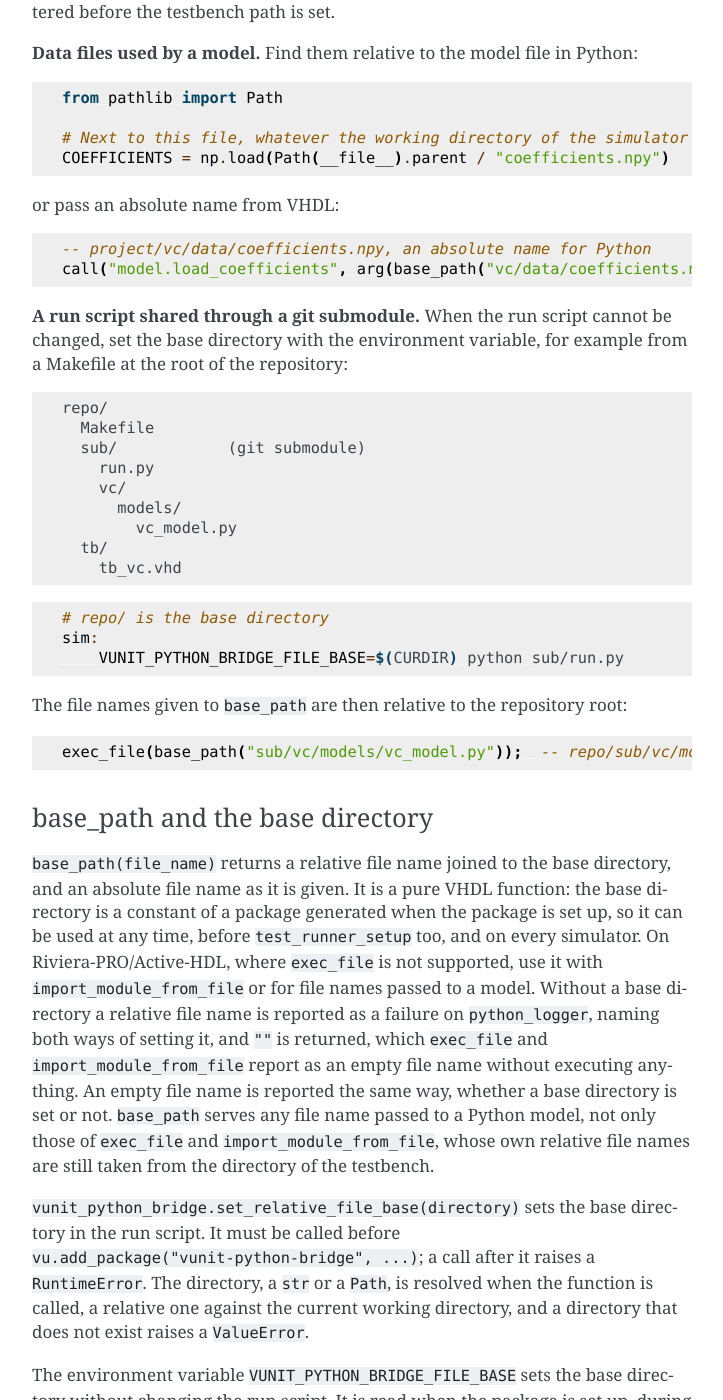
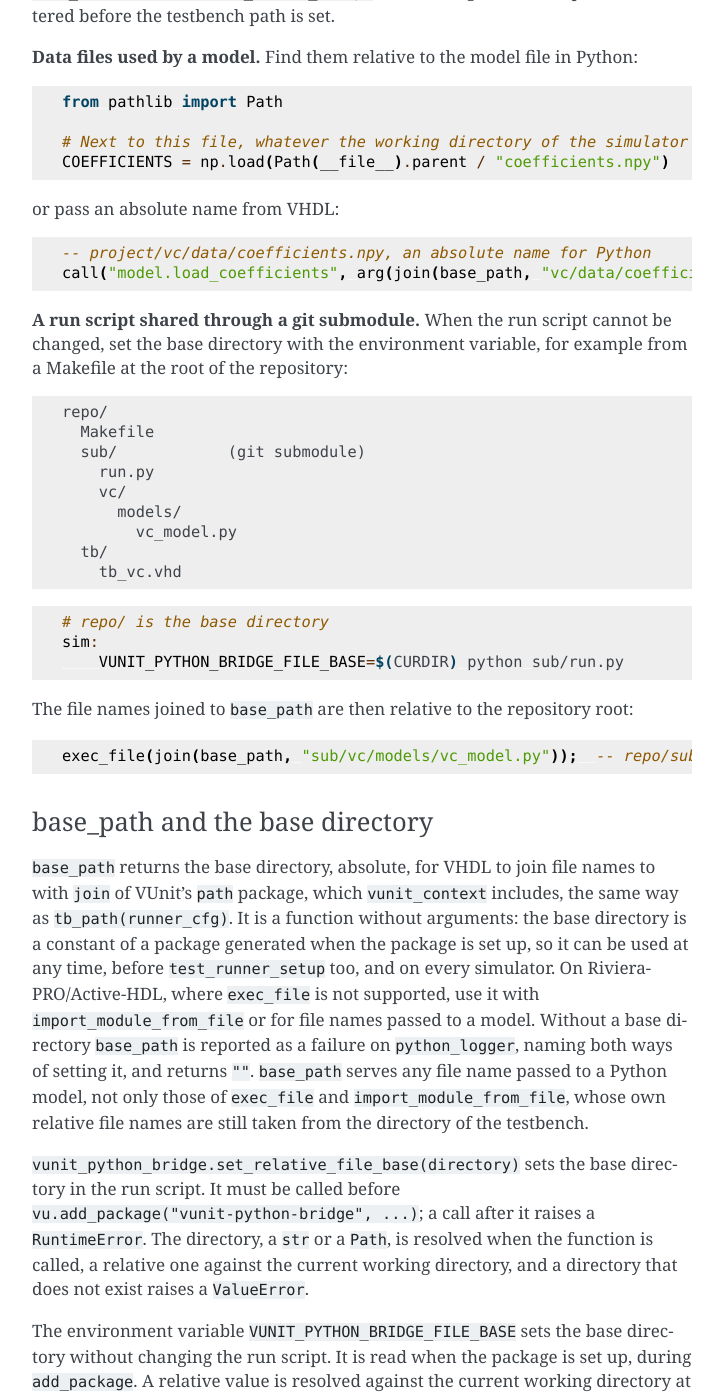
Before and after one commit to VUnit/vunit-python-bridge, a Sphinx documentation site: the page built from docs/user_guide.rst, in a window 1280 px wide and 1400 px high, scrolled down 14681 px. Shown: the whole window, without its empty margins (388-1111 px from the left). Built offline with Sphinx 7.4.7, drawn with Linux system fonts in a browser that asks for light colours; some of the changed text lies outside the part shown.

Commit message:
Make base_path a function without arguments that returns the base directory
VHDL joins file names to it with join, like tb_path(runner_cfg):
join(base_path, "vc/models/uart_model.py"). Without a base directory it is
still reported as a failure on python_logger, naming both ways of setting it.

Co-Authored-By: Claude Opus 5.5 <noreply@anthropic.com>

```diff
--- a/docs/user_guide.rst
+++ b/docs/user_guide.rst
@@ -622,14 +622,15 @@ How a file name is resolved
    * - The same before ``test_runner_setup`` has completed, or without a
        test runner
      - Nothing: it is reported as a failure, which suggests calling it after
-       ``test_runner_setup``, giving an absolute name or using ``base_path``.
-   * - Absolute name given to ``exec_file``, ``import_module_from_file`` or
-       ``base_path``
+       ``test_runner_setup``, giving an absolute name or joining it to
+       ``base_path``.
+   * - Absolute name given to ``exec_file`` or ``import_module_from_file``
      - Used as it is given.
-   * - ``base_path("x")``, at any time, time 0 included
+   * - ``join(base_path, "x")``, at any time, time 0 included
      - The base directory set by ``set_relative_file_base`` in the run script
-       or by the environment variable ``VUNIT_PYTHON_BRIDGE_FILE_BASE``.
-       Without a base directory it is reported as a failure.
+       or by the environment variable ``VUNIT_PYTHON_BRIDGE_FILE_BASE``, which
+       ``base_path`` returns. Without a base directory ``base_path`` is
+       reported as a failure.
    * - Relative name opened by Python code: ``open``, ``numpy.load``,
        ``pathlib.Path`` and so on
      - The current working directory of Python, which is the working
@@ -692,8 +693,8 @@ names independent of the directory the run script is started from:
 
 .. code-block:: vhdl
 
-    exec_file(base_path("vc/models/uart_model.py"), session);  -- project/vc/models/uart_model.py
-    import_module_from_file(base_path("vc/models/helpers.py"), "helpers", session);  -- project/vc/models/helpers.py
+    exec_file(join(base_path, "vc/models/uart_model.py"), session);  -- project/vc/models/uart_model.py
+    import_module_from_file(join(base_path, "vc/models/helpers.py"), "helpers", session);  -- project/vc/models/helpers.py
 
 Alternatively, import the model by module name from a directory on
 ``sys.path``: the directory of the run script, or one added to ``PYTHONPATH``
@@ -739,7 +740,7 @@ or pass an absolute name from VHDL:
 .. code-block:: vhdl
 
     -- project/vc/data/coefficients.npy, an absolute name for Python
-    call("model.load_coefficients", arg(base_path("vc/data/coefficients.npy")));
+    call("model.load_coefficients", arg(join(base_path, "vc/data/coefficients.npy")));
 
 **A run script shared through a git submodule.** When the run script cannot be
 changed, set the base directory with the environment variable, for example from
@@ -763,29 +764,28 @@ a Makefile at the root of the repository:
     sim:
     	VUNIT_PYTHON_BRIDGE_FILE_BASE=$(CURDIR) python sub/run.py
 
-The file names given to ``base_path`` are then relative to the repository
+The file names joined to ``base_path`` are then relative to the repository
 root:
 
 .. code-block:: vhdl
 
-    exec_file(base_path("sub/vc/models/vc_model.py"));  -- repo/sub/vc/models/vc_model.py
+    exec_file(join(base_path, "sub/vc/models/vc_model.py"));  -- repo/sub/vc/models/vc_model.py
 
 base_path and the base directory
 ~~~~~~~~~~~~~~~~~~~~~~~~~~~~~~~~
 
-``base_path(file_name)`` returns a relative file name joined to the base
-directory, and an absolute file name as it is given. It is a pure VHDL
-function: the base directory is a constant of a package generated when the
-package is set up, so it can be used at any time, before
-``test_runner_setup`` too, and on every simulator. On Riviera-PRO/Active-HDL,
-where ``exec_file`` is not supported, use it with ``import_module_from_file``
-or for file names passed to a model. Without a base directory a relative file
-name is reported as a failure on ``python_logger``, naming both ways of setting
-it, and ``""`` is returned, which ``exec_file`` and ``import_module_from_file``
-report as an empty file name without executing anything. An empty file name is
-reported the same way, whether a base directory is set or not. ``base_path`` serves any file name passed to a Python model, not
-only those of ``exec_file`` and ``import_module_from_file``, whose own
-relative file names are still taken from the directory of the testbench.
+``base_path`` returns the base directory, absolute, for VHDL to join file
+names to with ``join`` of VUnit's ``path`` package, which ``vunit_context``
+includes, the same way as ``tb_path(runner_cfg)``. It is a function without
+arguments: the base directory is a constant of a package generated when the
+package is set up, so it can be used at any time, before ``test_runner_setup``
+too, and on every simulator. On Riviera-PRO/Active-HDL, where ``exec_file`` is
+not supported, use it with ``import_module_from_file`` or for file names passed
+to a model. Without a base directory ``base_path`` is reported as a failure on
+``python_logger``, naming both ways of setting it, and returns ``""``.
+``base_path`` serves any file name passed to a Python model, not only those of
+``exec_file`` and ``import_module_from_file``, whose own relative file names
+are still taken from the directory of the testbench.
 
 ``vunit_python_bridge.set_relative_file_base(directory)`` sets the base
 directory in the run script. It must be called before
@@ -880,7 +880,7 @@ arguments, a 20 register status dump, wide
 Python model failing with the logger of the default session mocked. Its last
 test case drives ``python_model``, a verification component whose behaviour is
 the Python function in ``python_model.py`` rather than VHDL. The component finds
-that file with ``base_path``, relative to the directory of the run script, which
+that file by joining its name to ``base_path``, the directory of the run script, which
 ``run.py`` sets as the base directory, while the testbench gives the files it
 loads itself relative to its own directory. See :ref:`python_bridge:file_paths`.
 
--- a/src/vunit_python_bridge/__init__.py
+++ b/src/vunit_python_bridge/__init__.py
@@ -27,7 +27,7 @@ Modules:
 * runtime: runs inside the simulator's embedded interpreter.
 
 ``set_relative_file_base(directory)``, called in the run script before ``add_package``, sets the
-directory that ``base_path`` of ``python_pkg`` resolves relative file names against. The
+directory that ``base_path`` of ``python_pkg`` returns, for VHDL to join file names to. The
 environment variable ``VUNIT_PYTHON_BRIDGE_FILE_BASE`` sets it too, and takes precedence.
 """
 
@@ -69,7 +69,7 @@ _setup_done = False
 
 def set_relative_file_base(directory):
     """
-    Set the directory that ``base_path`` of ``python_pkg`` resolves relative file names against.
+    Set the directory that ``base_path`` of ``python_pkg`` returns, for VHDL to join file names to.
 
     Call it in the run script before ``vu.add_package("vunit-python-bridge", ...)``. A relative
     directory is taken from the current working directory at the time of the call.
@@ -122,7 +122,7 @@ def _file_base_package_text(directory):
 --
 -- The directory set by the environment variable {FILE_BASE_VARIABLE} or by
 -- vunit_python_bridge.set_relative_file_base() in the run script, empty when neither is set.
--- base_path of python_pkg resolves relative file names against it.
+-- base_path of python_pkg returns it.
 package {FILE_BASE_PACKAGE} is
   constant p_relative_file_base : string := {_vhdl_string_literal(value)};
 end package;
```
Also changed, not shown: release_notes/0.2.0.md (+1 -1 lines), 6 other files.
